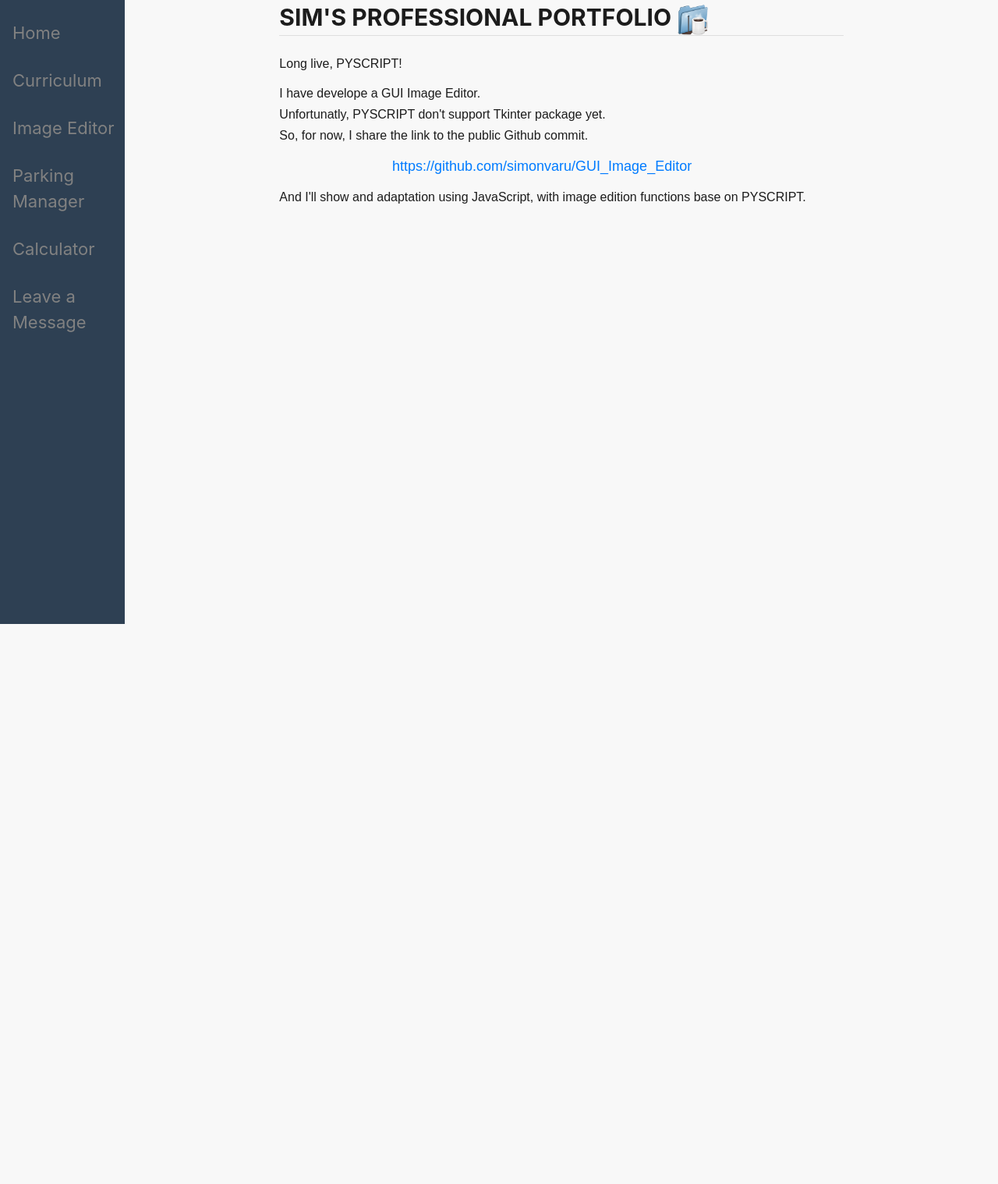
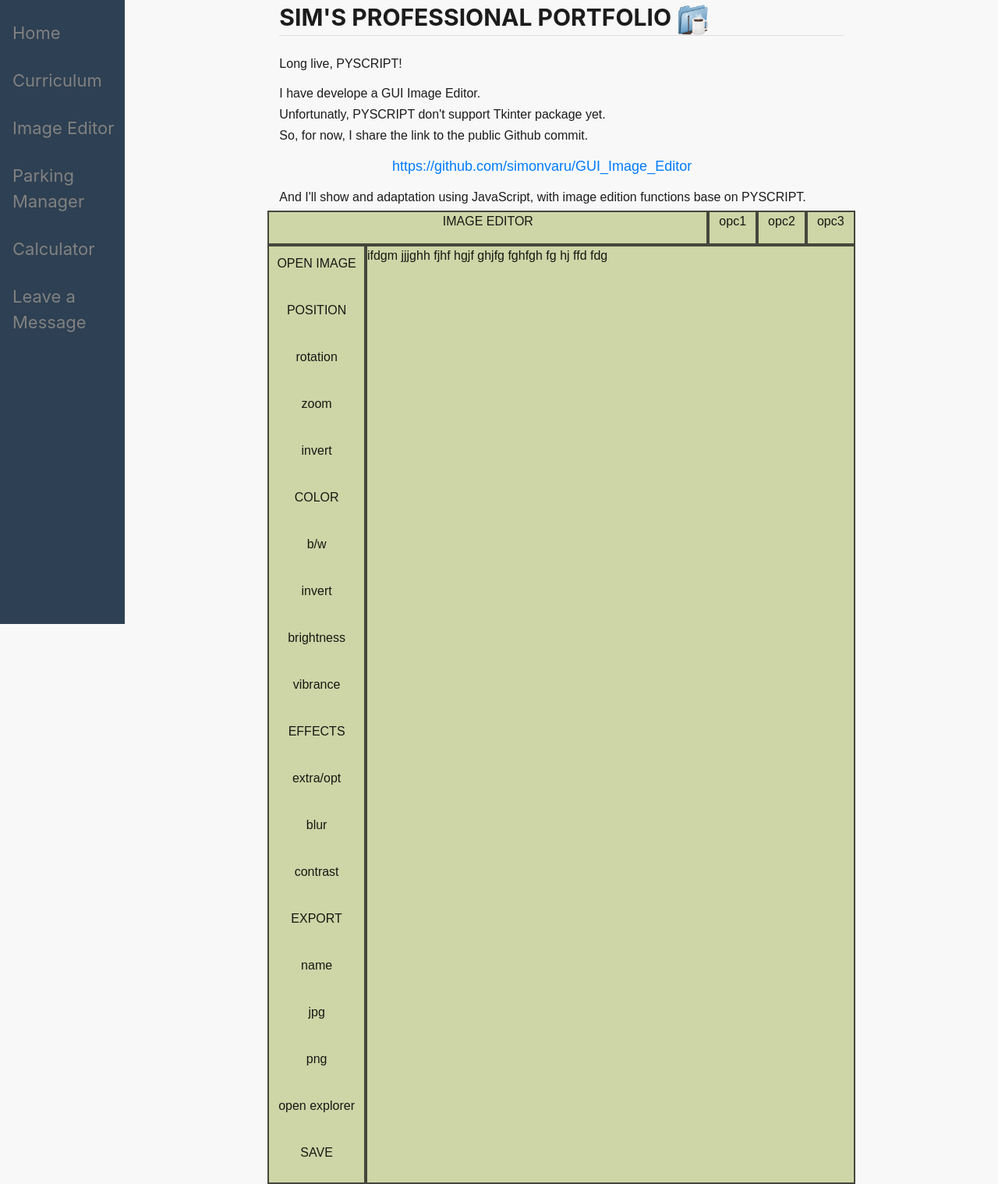
Before and after one commit to simonvaru/sitio_personal, a Django app: page /p1/ in a window 1280 px wide. Shown: the whole page at 78% size. Before the commit the page ends 800 px from the top, so only its background shows below. Run offline with Django 4.2, Linux system fonts and the light colour scheme.

Commit message:
demoapp1 grid in development

```diff
--- a/main/templates/main/demoapp1.html
+++ b/main/templates/main/demoapp1.html
@@ -18,96 +18,130 @@
         <h5>And I'll show and adaptation using JavaScript, with image edition functions base on PYSCRIPT.</h5>
         <meta charset="UTF-8">
         <meta name="viewport" content="width=device-width, initial-scale=1.0">
-    {% comment %} <title>Image Drawing Tool</title> {% endcomment %}
-    {% comment %} <style>
-        body {
-            margin: 0;
-            padding: 0;
-            font-family: Arial, sans-serif;
-            background-color: green;
-        }
 
-        #root {
-            display: flex;
-        }
 
-        #left-frame {
-            width: 200px;
-            height: 600px;
-            background-color: gray;
-        }
-
-        .left-top-frame {
-            width: 200px;
-            height: 100px;
-            margin-bottom: 5px;
-        }
-
-        .bg-1 {
-            background-color: #878E61;
-        }
-
-        .bg-2 {
+        <style>
+            #image_to_edit {
                 background-color: #CED5A7;
             }
-        #canvas-container {
-            flex: 1;
-            display: flex;
-            justify-content: center;
-            align-items: center;
+            .color1{
+                background-color: #CED5A7;
+                padding: 10px;
+                margin-bottom: 0px;
             }
+            .color2{
+                background-color: #CED5A7;
+                padding: 10px;
+                margin-bottom: 0px;
+            }
+            .color3{
+                background-color: #CED5A7;
+                padding: 10px;
+                margin-bottom: 0px;
+            }
+            #main_title{
+                border: 2px solid #45473C;
+                padding: 0px;
+                margin: 0px;
+                font-family: ;
+            }
+            #image_to_edit{
+                border: 2px solid #45473C;
+                padding: 0px;
+                margin: 0px;
+                font-family: ;
+            }
+        </style>
+    </head>
 
-        canvas {
-            border: 1px solid black;
-        }
-    </style> {% endcomment %}
-    </head>
     <body>
-        {% comment %} <div id="root">
-        <div id="left-frame">
-            <div class="left-top-frame bg-1"></div>
-            <div class="left-top-frame bg-2"></div>
-            <div class="left-top-frame bg-1"></div>
-            <div class="left-top-frame bg-2"></div>
-            <div class="left-top-frame bg-1"></div>
-            <div class="left-top-frame bg-2"></div>
+        <div class="">
+            <div class="row">
+                <div id="main_title" class="color1 col-md-9 text-center">
+                    <p>IMAGE EDITOR</p>
                 </div>
-        <div id="canvas-container">
-            <canvas id="canvas" width="750" height="500" style="border:1px solid black;"></canvas>
+                <div id="main_title" class="color1 col-md-1 text-center">
+                    <p>opc1</p>
+                </div>
+                <div id="main_title" class="color1 col-md-1 text-center">
+                    <p>opc2</p>
+                </div>
+                <div id="main_title" class="color1 col-md-1 text-center">
+                    <p>opc3</p>
+                </div>
             </div>
         </div>
 
-    <script>
-        /*FUNCTIONS*/
-        var canvas = document.getElementById("canvas");
-        var ctx = canvas.getContext("2d");
-        var drawing = false;
 
-        canvas.addEventListener("mousedown", startDrawing);
-        canvas.addEventListener("mousemove", drawPen);
-        canvas.addEventListener("mouseup", stopDrawing);
+        <div class="row">
+            <div id="main_title" class="col-md-2 text-center">
+                <div class="color2">
+                    <p>OPEN IMAGE</p>
+                </div>
+                <div class="color2">
+                    <p>POSITION</p>
+                </div>
+                <div class="color3">
+                    <p>rotation</p>
+                </div>
+                <div class="color3">
+                    <p>zoom</p>
+                </div>
+                <div class="color3">
+                    <p>invert</p>
+                </div>
+                <div class="color2">
+                    <p>COLOR</p>
+                </div>
+                <div class="color3">
+                    <p>b/w</p>
+                </div>
+                <div class="color3">
+                    <p>invert</p>
+                </div>
+                <div class="color3">
+                    <p>brightness</p>
+                </div>
+                <div class="color3">
+                    <p>vibrance</p>
+                </div>
+                <div class="color2">
+                    <p>EFFECTS</p>
+                </div>
+                <div class="color3">
+                    <p>extra/opt</p>
+                </div>
+                <div class="color3">
+                    <p>blur</p>
+                </div>
+                <div class="color3">
+                    <p>contrast</p>
+                </div>
+                <div class="color2">
+                    <p>EXPORT</p>
+                </div>
+                <div class="color3">
+                    <p>name</p>
+                </div>
+                <div class="color3">
+                    <p>jpg</p>
+                </div>
+                <div class="color3">
+                    <p>png</p>
+                </div>
+                <div class="color3">
+                    <p>open explorer</p>
+                </div>
+                <div class="color2">
+                    <p>SAVE</p>
+                </div>
+            </div>
 
-        function startDrawing(e) {
-            drawing = true;
-            drawPen(e);
-        }
+            <div id="image_to_edit" class="col-md-10 container">
+                <p>ifdgm      jjjghh fjhf hgjf ghjfg           fghfgh fg hj ffd fdg</p>
+            </div>
+        </div>
 
-        function drawPen(e) {
-            if (!drawing) return;
-
-            ctx.beginPath();
-            ctx.arc(e.clientX - canvas.offsetLeft, e.clientY - canvas.offsetTop, 2.5, 0, Math.PI * 2);
-            ctx.fillStyle = "black";
-            ctx.fill();
-            ctx.closePath();
-        }
-
-        function stopDrawing() {
-            drawing = false;
-            ctx.beginPath();
-        }
-        /*END OF FUNCTIONS*/
-    </script> {% endcomment %}
     </body>
 </html>
 {% endblock %}
```
Lines whose indentation alone changed are shown as unchanged.
